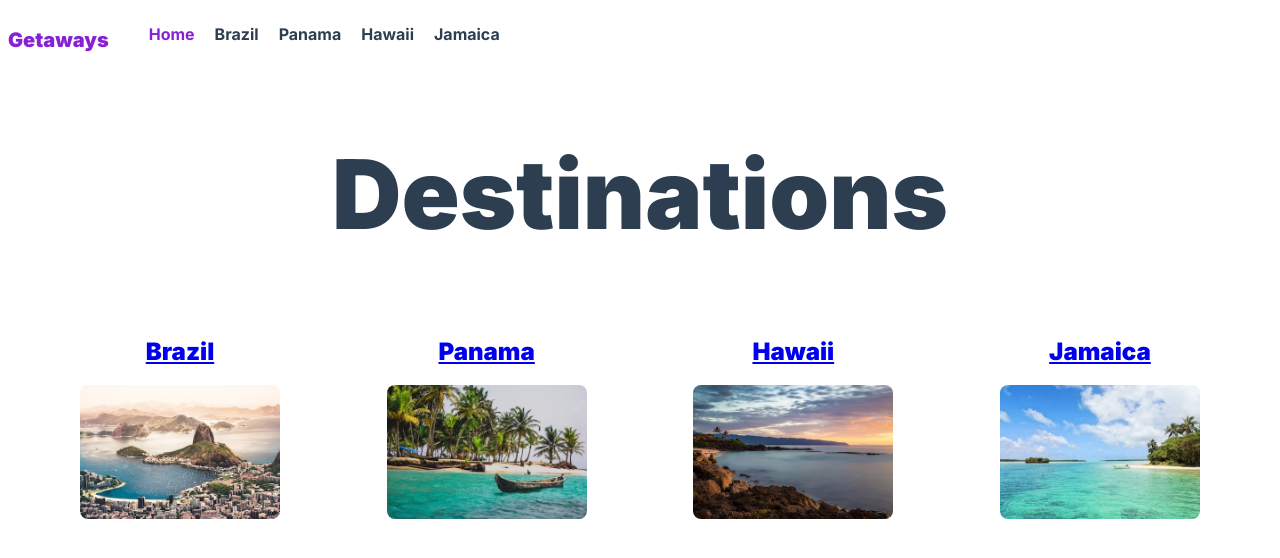
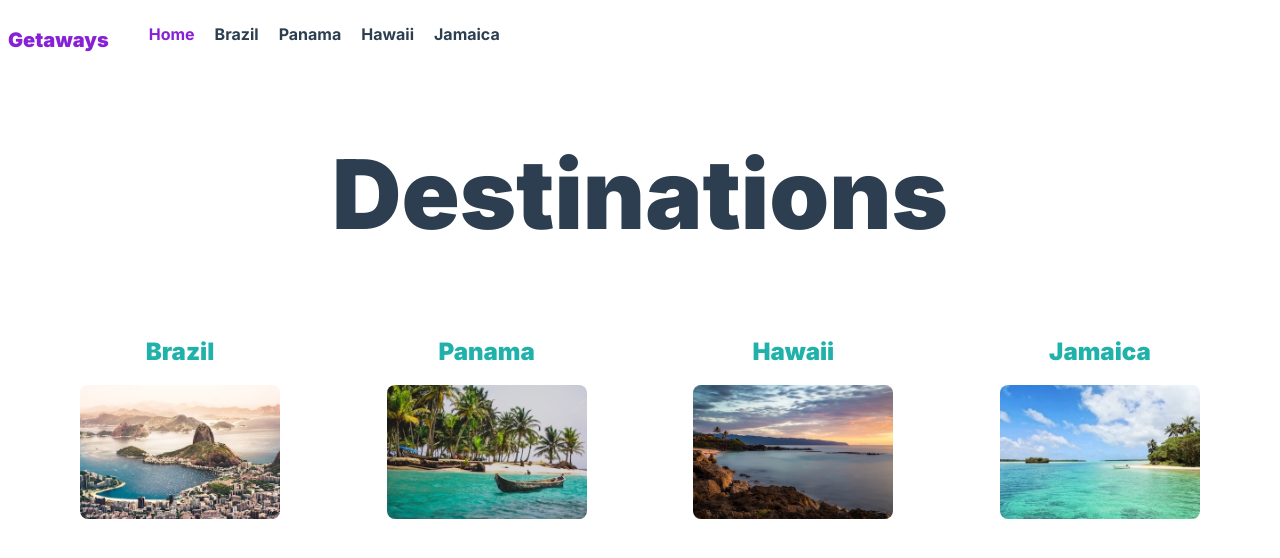
Before and after one commit to danielhamilton/VueSchool, a Vue app in the folder vueschool-router-travel/: page /#/ in a window 1280 px wide. Shown: the top 558 px of the page. Built offline with nearby package versions, Linux system fonts and the light colour scheme.

Commit message:
refactored, added props

```diff
--- a/vueschool-router-travel/src/components/TheNavigation.vue
+++ b/vueschool-router-travel/src/components/TheNavigation.vue
@@ -13,7 +13,7 @@
         <router-link
           :to="{
             name: 'DestinationDetails',
-            params: { id: destination.id },
+            params: { slug: destination.slug },
           }"
         >
           {{ destination.name }}
@@ -28,7 +28,6 @@ import store from "@/store";
 export default {
   data() {
     return {
-      destinationId: this.$route.params.id,
       destinations: store.destinations,
     };
   },
--- a/vueschool-router-travel/src/router/index.js
+++ b/vueschool-router-travel/src/router/index.js
@@ -1,4 +1,4 @@
-import { createRouter, createWebHashHistory } from "vue-router";
+import { createRouter, createWebHistory } from "vue-router";
 import HomeView from "../views/HomeView.vue";
 
 const routes = [
@@ -6,11 +6,13 @@ const routes = [
     path: "/",
     name: "home",
     component: HomeView,
+    props: true,
   },
 
   {
-    path: "/details/:id",
+    path: "/details/:slug",
     name: "DestinationDetails",
+    props: true,
     component: () =>
       import(
         /* webpackChunkName: "brazil" */ "../views/DestinationDetails.vue"
@@ -19,7 +21,7 @@ const routes = [
 ];
 
 const router = createRouter({
-  history: createWebHashHistory(),
+  history: createWebHistory(),
   routes,
 });
 
--- a/vueschool-router-travel/src/views/AboutView.vue
+++ /dev/null
@@ -1,5 +0,0 @@
-<template>
-  <div class="about">
-    <h1>This is an about page</h1>
-  </div>
-</template>
--- a/vueschool-router-travel/src/views/BrazilView.vue
+++ /dev/null
@@ -1,5 +0,0 @@
-<template>
-  <div>
-    <h2>Brazil</h2>
-  </div>
-</template>
--- a/vueschool-router-travel/src/views/DestinationDetails.vue
+++ b/vueschool-router-travel/src/views/DestinationDetails.vue
@@ -10,14 +10,18 @@
 import store from "@/store";
 export default {
   data() {
-    return {
-      destinationId: this.$route.params.id,
-    };
+    return {};
+  },
+  props: {
+    slug: {
+      type: String,
+      required: true,
+    },
   },
   computed: {
     destination() {
       return store.destinations.find(
-        (destination) => destination.id == this.destinationId
+        (destination) => destination.slug == this.slug
       );
     },
   },
--- a/vueschool-router-travel/src/views/HawaiiView.vue
+++ /dev/null
@@ -1,5 +0,0 @@
-<template>
-  <div>
-    <h2>Hawaii</h2>
-  </div>
-</template>
--- a/vueschool-router-travel/src/views/HomeView.vue
+++ b/vueschool-router-travel/src/views/HomeView.vue
@@ -7,7 +7,7 @@
         <router-link
           :to="{
             name: 'DestinationDetails',
-            params: { id: destination.id },
+            params: { slug: destination.slug },
           }"
         >
           <h2>{{ destination.name }}</h2>
@@ -16,7 +16,7 @@
           <router-link
             :to="{
               name: 'DestinationDetails',
-              params: { id: destination.id },
+              params: { slug: destination.slug },
             }"
           >
             <img
@@ -57,4 +57,12 @@ img {
   display: flex;
   justify-content: space-between;
 }
+a {
+  color: lightseagreen;
+  text-decoration: none;
+}
+a:hover,
+a:visited {
+  text-decoration: underline;
+}
 </style>
--- a/vueschool-router-travel/src/views/JamaicaView.vue
+++ /dev/null
@@ -1,5 +0,0 @@
-<template>
-  <div>
-    <h2>Jamaica</h2>
-  </div>
-</template>
--- a/vueschool-router-travel/src/views/PanamaView.vue
+++ /dev/null
@@ -1,5 +0,0 @@
-<template>
-  <div>
-    <h2>Panama</h2>
-  </div>
-</template>
```
